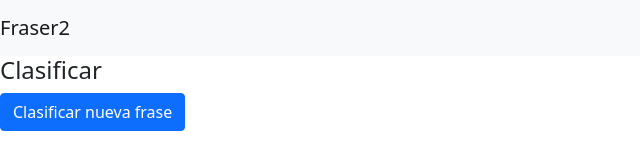
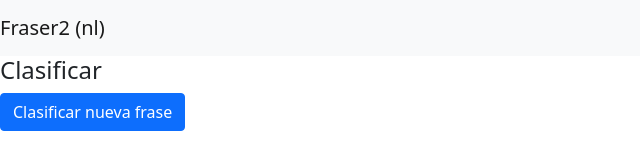
Before and after one commit to gastonbecerra/fraser2, a React (Create React App) app: page / in a window 1280 px wide. Shown: the top 160 px of the page, without its empty margins (0-640 px from the left). Built offline with nearby package versions, Linux system fonts and the light colour scheme.

Commit message:
ci a netlify

```diff
--- a/src/components/navheader.js
+++ b/src/components/navheader.js
@@ -22,7 +22,7 @@ const Example = (props) => {
   return (
     <div>
       <Navbar color="light" light expand="md">
-        <NavbarBrand href="/">Fraser2</NavbarBrand>
+        <NavbarBrand href="/">Fraser2 (nl)</NavbarBrand>
         {/* <NavbarToggler onClick={toggle} />
         <Collapse isOpen={isOpen} navbar>
           <Nav className="mr-auto" navbar>
```
